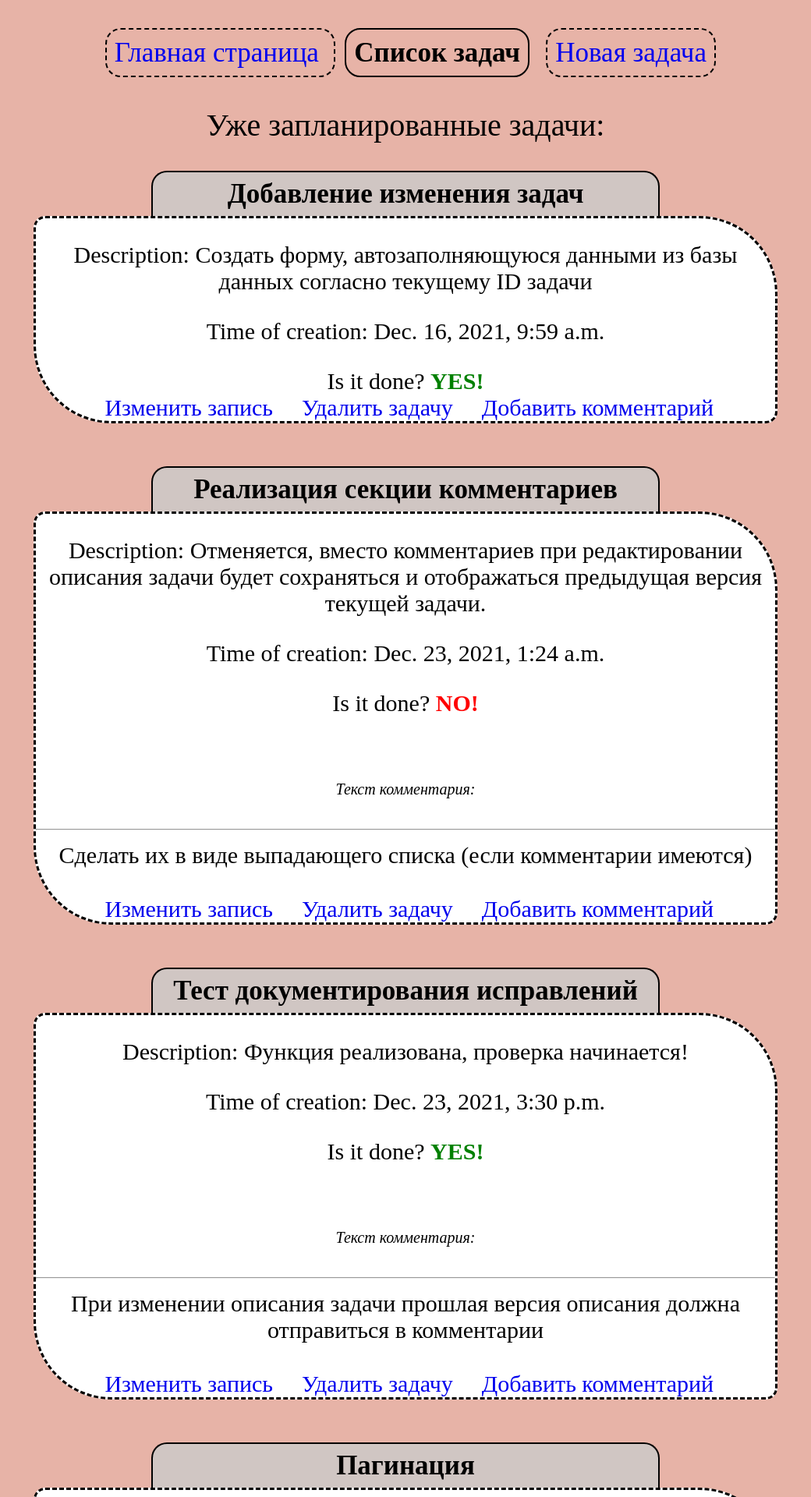
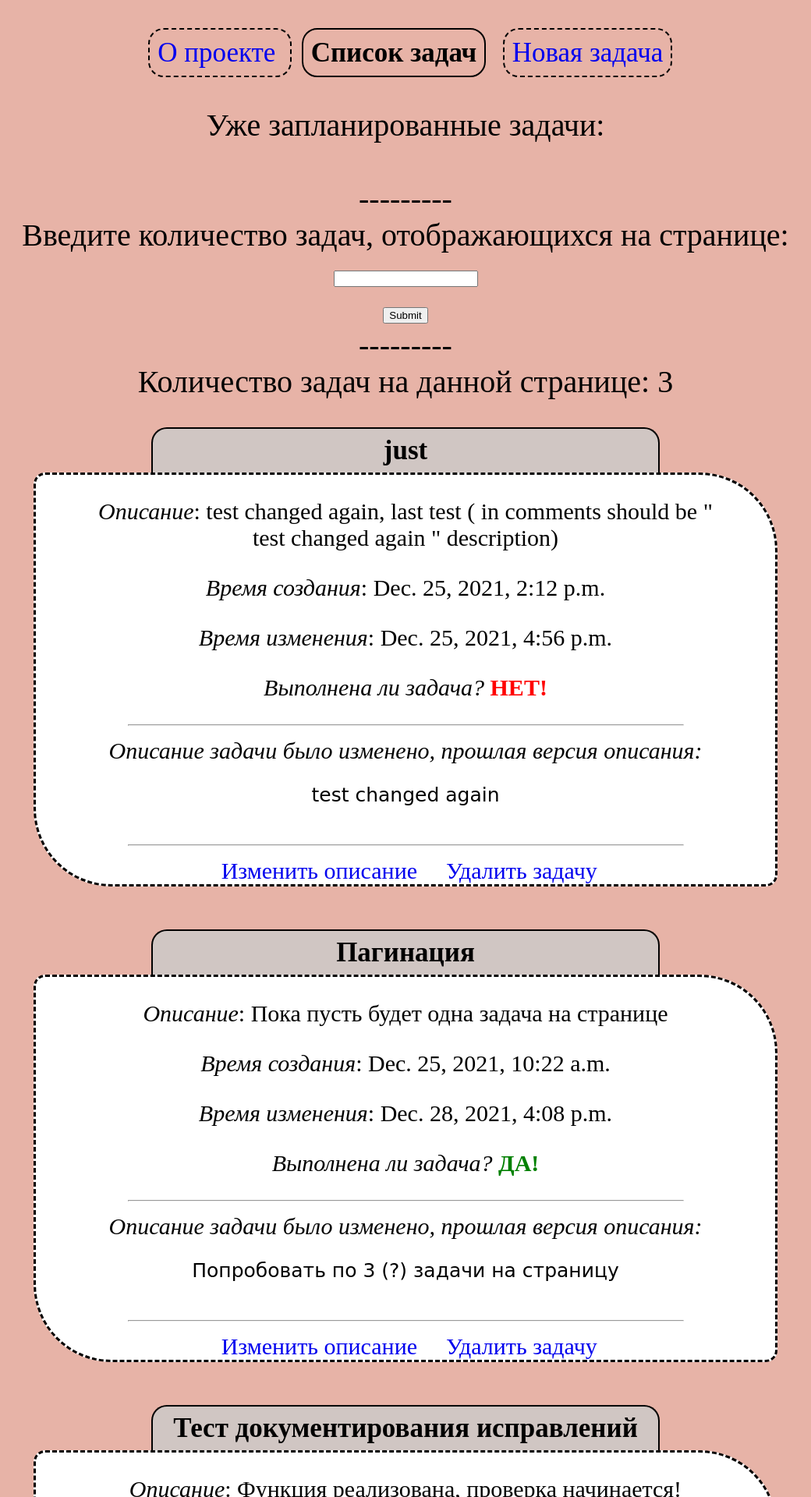
Before and after one commit to InfiSupaSta/django_todo, a Django app: page /thingstodo/ in a window 1280 px wide. Shown: the top 1920 px of the page at 78% size, without its empty margins (120-1160 px from the left). Run offline with Django 3.2, Linux system fonts and the light colour scheme; data comes from the database, SQL or seed files in the repository; both versions use the stored data as it was after the commit.

Commit message:
added TaskOnPageAmount amount, added pagination with user input of tasks per page

```diff
--- a/FirstDjangoProject/FirstDjangoProject/urls.py
+++ b/FirstDjangoProject/FirstDjangoProject/urls.py
@@ -24,7 +24,9 @@ urlpatterns = [
 
     # path('', get_date, name='home'),
     path('', main_page, name='home'),
-    path('thingstodo/', include('smthfortest.urls')),
+    # path('thingstodo/', include('smthfortest.urls'), name='thingstodo'),
+    path('thingstodo/', ThingsTodoView.as_view(), name='thingstodo'),
+    path('__debug__/', include('debug_toolbar.urls')),
     # path('tests/', testing_page, name='tests'),
     # path('authorization/', authorization_page, name='authorization'),
     path('admin/', admin.site.urls),
--- a/FirstDjangoProject/smthfortest/forms.py
+++ b/FirstDjangoProject/smthfortest/forms.py
@@ -1,12 +1,11 @@
 from django import forms
 from django.views.generic import DeleteView
 
-from smthfortest.models import TodoList
-from django.forms import ModelForm, TextInput, Textarea, CheckboxInput, modelformset_factory, Select, NullBooleanSelect
+from smthfortest.models import TodoList, Comment
+from django.forms import ModelForm, TextInput, Textarea, CheckboxInput, Form
 
 
 class TodoListForm(ModelForm):
-
     class Meta:
         model = TodoList
 
@@ -30,7 +29,6 @@ class TodoListForm(ModelForm):
 
 
 class TodoListChangeForm(ModelForm):
-
     class Meta:
         model = TodoList
 
@@ -40,7 +38,6 @@ class TodoListChangeForm(ModelForm):
 
             'title': TextInput(attrs={
                 'class': 'new_task widget',
-                # 'value': TodoList.objects.get(pk=83).title
             }),
 
             'description': Textarea(attrs={
@@ -49,8 +46,30 @@ class TodoListChangeForm(ModelForm):
             }),
 
             'done': CheckboxInput(attrs={
-                'class': 'new_task'
+                'class': 'checkbox'
 
             })
 
         }
+
+class CommentReasonOfChange(ModelForm):
+    class Meta:
+
+        model = Comment
+
+        fields = ['comment_text']
+
+
+        widgets = {
+
+            'comment_text': Textarea(attrs={
+
+                'class': 'new_task widget',
+
+            })
+
+        }
+
+class TasksPerPage(Form):
+
+    tasks_per_page = forms.IntegerField()
--- a/FirstDjangoProject/smthfortest/static/smthfortest/css/styles.css
+++ b/FirstDjangoProject/smthfortest/static/smthfortest/css/styles.css
@@ -10,6 +10,7 @@ a {
     margin-left: 1%;
     margin-bottom: 5%;
     padding: 10px;
+    text-align: center;
 }
 
 p {
@@ -76,6 +77,9 @@ font-size:25px;
 
 .in_pagewithtasks {
     font-size:30px;
+    width: 85%;
+    margin-left: auto;
+    margin-right: auto;
     margin-bottom: auto;
 }
 
@@ -92,8 +96,7 @@ font-size:25px;
 button {
     transition: 2s ease;
     background-color: yellow;
-    margin-right: 20px;
-    margin-bottom: 10px;
+    margin-bottom: 30px;
     padding-bottom:4px;
     position: right;
 }
@@ -153,7 +156,7 @@ padding: 2px;
 }
 
 .new_task{
-width: 35%;
+width: 60%;
 margin-left: auto;
 margin-right: auto;
 padding: 10px;
@@ -190,5 +193,70 @@ font-weight: 600;
 
 .widget{
 font-size: 30px;
+width: 75%;
 text-align: center;
 }
+
+.done{
+margin-bottom: 30px;
+}
+
+.checkbox{
+transform: scale(2);
+
+
+}
+.bottom{
+width: 75%;
+}
+
+.latest{
+font-family: Bradley Hand, cursive;
+margin-bottom: 0px;
+font-size:25px;
+}
+
+.pagination{
+margin-top: 20px;
+margin-bottom: 50px;
+}
+.pag{
+border: none;
+
+}
+
+
+.dropbtn {
+    background-color: #4CAF50;
+    color: white;
+    padding: 16px;
+    font-size: 16px;
+    border: none;
+}
+
+.dropdown {
+    position: relative;
+    display: inline-block;
+}
+
+.dropdown-content {
+    display: none;
+    position: absolute;
+    background-color: #f1f1f1;
+    min-width: 160px;
+    box-shadow: 0px 8px 16px 0px rgba(0,0,0,0.2);
+    z-index: 1;
+}
+
+.dropdown-content a {
+    color: black;
+    padding: 12px 16px;
+    text-decoration: none;
+    display: block;
+}
+
+.dropdown-content a:hover {background-color: #ddd;}
+
+.dropdown:hover .dropdown-content {display: block;}
+
+.dropdown:hover .dropbtn {background-color: #3e8e41;}
--- a/FirstDjangoProject/smthfortest/templates/smthfortest/base_template.html
+++ b/FirstDjangoProject/smthfortest/templates/smthfortest/base_template.html
@@ -32,8 +32,13 @@
     {% endblock mainmenu %}
 
     {% block info_about %}
-    <main class="main"> Добро пожаловать на <i>тестовый</i> Django проект, представляющий из себя TODO лист с
-        возможностью создавать задачи, редактировать их и удалять после завершения.
+    <main class="main"> Добро пожаловать на <i>тестовый</i> Django проект, представляющий из себя TODO лист.<br><br>
+        <i>Реализованные возможности</i>:<br>
+        - создание задач (название, описание, индикация выполнения задачи)<br>
+        - редактирование описания и выполнения задачи (при изменении описания прошлая его версия будет показана в комментарии к текущей задаче)<br>
+        - пагинация (по умолчанию отображается 1 задача на странице, но пользователем вручную может быть указано количество задач на странице)
+
+
     {% endblock info_about %}
 
 
--- a/FirstDjangoProject/smthfortest/templates/smthfortest/thingstodo_page.html
+++ b/FirstDjangoProject/smthfortest/templates/smthfortest/thingstodo_page.html
@@ -2,53 +2,77 @@
 
 {% block info_about %}
 
-<br>Уже запланированные задачи:
+    <br>Уже запланированные задачи:
 
 {% endblock info_about %}
 
+
+
+
 {% block content %}
-{% for item in things %}
 
-<p class="task_name">
-        {{ item.title }}
-    </p>
-<div class="pagewithtasks">
+<form action="" method="get">
+    <br>---------<br>
+    Введите количество задач, отображающихся на странице:<br>
+    {{ form.tasks_per_page }} <br>
+    <input type="submit"><br>
+    ---------<br>
 
-    <p class="in_pagewithtasks"> Description: {{ item.description }} </p>
-    <p class="in_pagewithtasks"> Time of creation: {{ item.creation_time }} </p>
-    <p class="in_pagewithtasks"> Is it done?
-        {% if item.done == False %}
-        <b class="no"> NO! </b>
+
+</form>
+Количество задач на данной странице: {{ object_list.count }}
+
+{% for item in object_list %}
+
+    <p class="task_name"> {{ item.title }} </p>
+    <div class="pagewithtasks">
+
+        <p class="in_pagewithtasks"><i>Описание</i>: {{ item.description }} </p>
+        <p class="in_pagewithtasks"><i>Время создания</i>: {{ item.creation_time }} </p>
+
+        {% if item.creation_time != item.time_updated %}
+
+            <p class="in_pagewithtasks"><i>Время изменения</i>: {{ item.time_updated }} </p>
+
         {% endif %}
 
-        {% if item.done %}
-        <b class="yes"> YES! </b>
-        {% endif %}
-    </p>
+        <p class="in_pagewithtasks done">
 
+            <i>Выполнена ли задача?</i>
 
-    {% for comment in comments %}
+            {% if item.done == False %}
+                <b class="no"> НЕТ! </b>
+            {% endif %}
 
-    {% if comment.bound_title_id == item.id %}
-    <br>
-    <p class="comment">
-        <i class="comment_text">Текст комментария:</i><br>
-    <hr>
-    {{ comment.comment_text }}
+            {% if item.done %}
+                <b class="yes"> ДА! </b>
+            {% endif %}
 
-    </p>
+        </p>
 
+        {% for key, value in lst.items %}
 
-    {% endif %}
-    {% endfor %}
+            {% if key == item.id %}
 
+                <hr class="bottom">
+                    <i>Описание задачи было изменено, прошлая версия описания:</i><br>
+                    <p class="latest"> {{ value.comment_text }} </p><br>
+                <hr class="bottom">
 
-    <a href='{{ item.get_absolute_url_for_change }}' class='testing'> Изменить запись </a>
-    <a href='{{ item.get_absolute_url_for_delete }}' class='testing'> Удалить задачу </a>
-    <a href='#' class='testing'> Добавить комментарий </a>
+            {% endif %}
 
+        {% endfor %}
 
-</div>
+        <a href='{{ item.get_absolute_url_for_change }}' class='testing'> Изменить описание </a>
+        <a href='{{ item.get_absolute_url_for_delete }}' class='testing'> Удалить задачу </a>
+
+    </div>
+
 {% endfor %}
 
+<div class="pagination">
+    {% for page_number in amount_of_tasks %}
+       <a href = '?page={{page_number}}' class="pag"> {{ page_number }} </a>
+    {% endfor %}
+</div>
 {% endblock content %}
--- a/FirstDjangoProject/smthfortest/urls.py
+++ b/FirstDjangoProject/smthfortest/urls.py
@@ -5,6 +5,6 @@ from .views import *
 
 urlpatterns = [
 
-    path('', things_todo, name='thingstodo'),
+    # path('', things_todo, name='thingstodo'),
 
 ]
--- a/FirstDjangoProject/smthfortest/views.py
+++ b/FirstDjangoProject/smthfortest/views.py
@@ -1,20 +1,21 @@
-import datetime
-
+from django.core.paginator import PageNotAnInteger
+from django.db import IntegrityError
 from django.http import HttpResponse, HttpResponseNotFound, Http404, HttpResponseRedirect
 from django.shortcuts import render, redirect
+from django.views.generic import ListView, DetailView
 
-from smthfortest.forms import TodoListForm, TodoListChangeForm
-from smthfortest.models import TodoList, Comment
+from smthfortest.forms import TodoListForm, TodoListChangeForm, TasksPerPage
+from smthfortest.models import TodoList, Comment, TaskOnPageAmount
 from django.views.generic.edit import DeleteView
 from django.urls import reverse_lazy
 from django.db import close_old_connections
 from django.db import connection
 
-retarded_list = []
+from math import ceil
 
-menu_extended = [
+menu = [
 
-    {'title': 'Главная страница', 'url_name': 'home'},
+    {'title': 'О проекте', 'url_name': 'home'},
     {'title': 'Список задач', 'url_name': 'thingstodo'},
     {'title': 'Новая задача', 'url_name': 'new_task'},
     # {'title': 'Вкладка для тестов', 'url_name': 'tests'},
@@ -24,73 +25,86 @@ menu_extended = [
 
 
 def main_page(request):
-    things_to_do = TodoList.objects.all()
     context = {
-        'title': menu_extended[0]['title'],
-        'menu_extended': menu_extended
+        'title': menu[0]['title'],
+        'menu_extended': menu
     }
-    return render(request, r'smthfortest\\base_template.html',
+
+    return render(request,
+                  r'smthfortest\\base_template.html',
                   context=context
                   )
 
 
-def things_todo(request):
-    things_to_do = TodoList.objects.all()
-    bounded_comments = Comment.objects.all()
-    context = {
-        'comments': bounded_comments,
-        'things': things_to_do,
-        'title': 'Список задач',
-        'menu_extended': menu_extended
+class ThingsTodoView(ListView):
+    form = TasksPerPage
+    paginate_by = 1
+    model = TodoList
+    template_name = 'smthfortest/thingstodo_page.html'
 
-    }
+    # if not object return 404
+    allow_empty = False
 
-    return render(request, r'smthfortest\\thingstodo_page.html', context=context)
+    def get_context_data(self, *, object_list=None, **kwargs):
+        context = super().get_context_data(**kwargs)
+        context['title'] = menu[1]['title']
+        context['menu_extended'] = menu
+        context['form'] = self.form
+
+        if self.paginate_by is None:
+            context['amount_of_tasks'] = [1]
+        else:
+            # using math.ceil for properly round amount of pages
+            context['amount_of_tasks'] = range(1, ceil(len(self.get_queryset()) / int(self.paginate_by)) + 1)
+
+        context['comments'] = Comment.objects.order_by('creation_time')
+
+        # dict for storing last version of description.
+        # How to do it other way in ListView?
+        context['lst'] = {}
+        for item in context['comments']:
+            context['lst'].update({item.bound_title_id: item})
+
+        return context
+
+    def get_queryset(self, *args, **kwargs):
+        return TodoList.objects.all().order_by('-creation_time')
+
+    def get(self, request, *args, **kwargs):
+        if request.GET and request.GET.get('tasks_per_page') is not None:
+            amount = TaskOnPageAmount.objects.get(pk=1)
+            amount.amount = request.GET.get('tasks_per_page')
+            amount.save()
+            return redirect('thingstodo')
+
+        return super(ThingsTodoView, self).get(request, *args, **kwargs)
+
+    def get_paginate_by(self, queryset):
+
+        try:
+            self.paginate_by = TaskOnPageAmount.objects.get(pk=1).amount
+
+        # dunno what kind of exceptions can be here
+        except Exception as e:
+            print(f'{e} occured, returning to main page')
+            return redirect('home')
+        return self.paginate_by
 
 
-def testing_page(request):
-    return render(request, r'smthfortest\\for_dividing_page_test.html',
-                  {'things': things_to_do,
-                   'title': 'Вкладка для тестов',
-                   'menu_extended': menu_extended
-                   }
-                  )
-
-
-def authorization_page(request):
-    context = {
-        'title': 'Авторизация',
-        'menu_extended': menu_extended
-    }
-
-    return render(request, r'smthfortest\\authorization_page.html',
-                  context=context)
-
-
-def get_id(request, numberid):
-    # Если при входе на страницу существует GET запрос (выглядит как /?something=else&
-    # где something - ключ, else - значение, & - знак разделителя,
-    # то выполняется следующая логика
-    if request.GET:
-        print(request.GET)
-    else:
-        print('No requests')
-
-    # Ограчение на количество страниц
-    if numberid > 10:
-        # Возбуждается ошибка 404, при этом предпринимаются действия из функции, указанной в handler404 (если таковой
-        # создан) из файла root/urls.py
-        # raise Http404()
-
-        # Вызывается метод redirrect 302 для перенаправления на указанный url при несоответствии условию.
-        # указав аргумент permanent = True выполнится 301 redirrect
-        return redirect('home', permanent=True)
-    return HttpResponse(f'<h2>ID of this page is:</h2>\n\n <h3> {numberid} </h3>')
-
-
-def get_page_not_found(request, exception):
-    return HttpResponseNotFound(f'<h1> Page not found :c </h1> {request}')
-
+# def things_todo(request):
+#     things_to_do = TodoList.objects.all()
+#     bounded_comments = Comment.objects.all()
+#     context = {
+#         'comments': bounded_comments,
+#         'things': things_to_do,
+#         'title': 'Список задач',
+#         'menu_extended': menu
+#
+#     }
+#
+#     return render(request, r'smthfortest\\thingstodo_page.html', context=context)
+#
+#
 
 
 def new_task(request):
@@ -98,26 +112,66 @@ def new_task(request):
 
     context = {
 
-        'title': 'Новая задача',
+        'title': menu[2]['title'],
         'form': form,
-        'menu_extended': menu_extended
+        'menu_extended': menu
     }
 
     if request.method == 'POST':
         request_form = TodoListForm(request.POST)
 
         if request_form.is_valid():
-            request_form.save()
 
-            return create_task_success(request)
+            try:
+                request_form.save()
+
+                return create_task_success(request)
+
+            except IntegrityError as error:
+                print(error)
 
     return render(request, r'smthfortest\\new_task.html', context=context)
+
+
+# def authorization_page(request):
+#     context = {
+#         'title': 'Авторизация',
+#         'menu_extended': menu_extended
+#     }
+#
+#     return render(request, r'smthfortest\\authorization_page.html',
+#                   context=context)
+
+
+# def get_id(request, numberid):
+#     # Если при входе на страницу существует GET запрос (выглядит как /?something=else&
+#     # где something - ключ, else - значение, & - знак разделителя,
+#     # то выполняется следующая логика
+#     if request.GET:
+#         print(request.GET)
+#     else:
+#         print('No requests')
+#
+#     # Ограчение на количество страниц
+#     if numberid > 10:
+#         # Возбуждается ошибка 404, при этом предпринимаются действия из функции, указанной в handler404 (если таковой
+#         # создан) из файла root/urls.py
+#         # raise Http404()
+#
+#         # Вызывается метод redirrect 302 для перенаправления на указанный url при несоответствии условию.
+#         # указав аргумент permanent = True выполнится 301 redirrect
+#         return redirect('home', permanent=True)
+#     return HttpResponse(f'<h2>ID of this page is:</h2>\n\n <h3> {numberid} </h3>')
+
+
+def get_page_not_found(request, exception):
+    return HttpResponseNotFound(f'<h1> Page not found :c </h1> {exception}')
 
 
 def create_task_success(request):
     context = {
         'title': 'Задача создана!',
-        'menu_extended': menu_extended
+        'menu_extended': menu
     }
 
     return render(request,
@@ -130,16 +184,12 @@ def delete_task(request, task_pk):
     things_to_do = TodoList.objects.all()
     current_task = things_to_do.get(pk=task_pk)
 
-    # form = TodoListChangeForm()
-    # form['title'] = 'Hello!'
-
     context = {
         'title': 'Удаление записи',
         'current_task_id': task_pk,
         'current_task': current_task,
-        # 'form': form,
         'things': things_to_do,
-        'menu_extended': menu_extended
+        'menu_extended': menu
     }
 
     if request.method == 'POST':
@@ -151,27 +201,45 @@ def delete_task(request, task_pk):
 
 
 def change_task(request, task_pk):
+    current_task = TodoList.objects.get(pk=task_pk)
+    form = TodoListChangeForm(instance=current_task)
 
-    things_to_do = TodoList.objects.all()
-    current_task = things_to_do.get(pk=task_pk)
-
-    form = TodoListChangeForm(instance=current_task)
+    current_task_description = current_task.description
 
     if request.method == 'POST':
 
+        data = {
+            'title': current_task.title,
+            'description': current_task.description,
+            'done': current_task.done
+        }
+
         request_form = TodoListChangeForm(request.POST, instance=current_task)
-        request_form.save()
+
+        if 'description' in request_form.changed_data:
+            if request_form.is_valid():
+                request_form.save()
+
+                bound_comment = Comment()
+                bound_comment.bound_title_id = task_pk
+                bound_comment.comment_text = current_task_description
+                bound_comment.save()
+
+                return redirect('thingstodo')
+
+        if 'title' or 'done' in request_form.changed_data:
+            if request_form.is_valid():
+                request_form.save()
+                return redirect('thingstodo')
 
         return redirect('thingstodo')
 
+    context = {
 
-    context = {
         'title': 'Изменение записи',
-        'current_task_id': task_pk,
-        'current_task': current_task,
         'form': form,
-        'things': things_to_do,
-        'menu_extended': menu_extended
+        'menu_extended': menu
+
     }
 
     return render(request, r'smthfortest\\change_task.html', context)
```
Also changed, not shown: FirstDjangoProject/FirstDjangoProject/settings.py (+8 -0 lines), FirstDjangoProject/smthfortest/models.py (+20 -5 lines), FirstDjangoProject/smthfortest/templates/smthfortest/change_task.html (+4 -3 lines), FirstDjangoProject/db.sqlite3.
